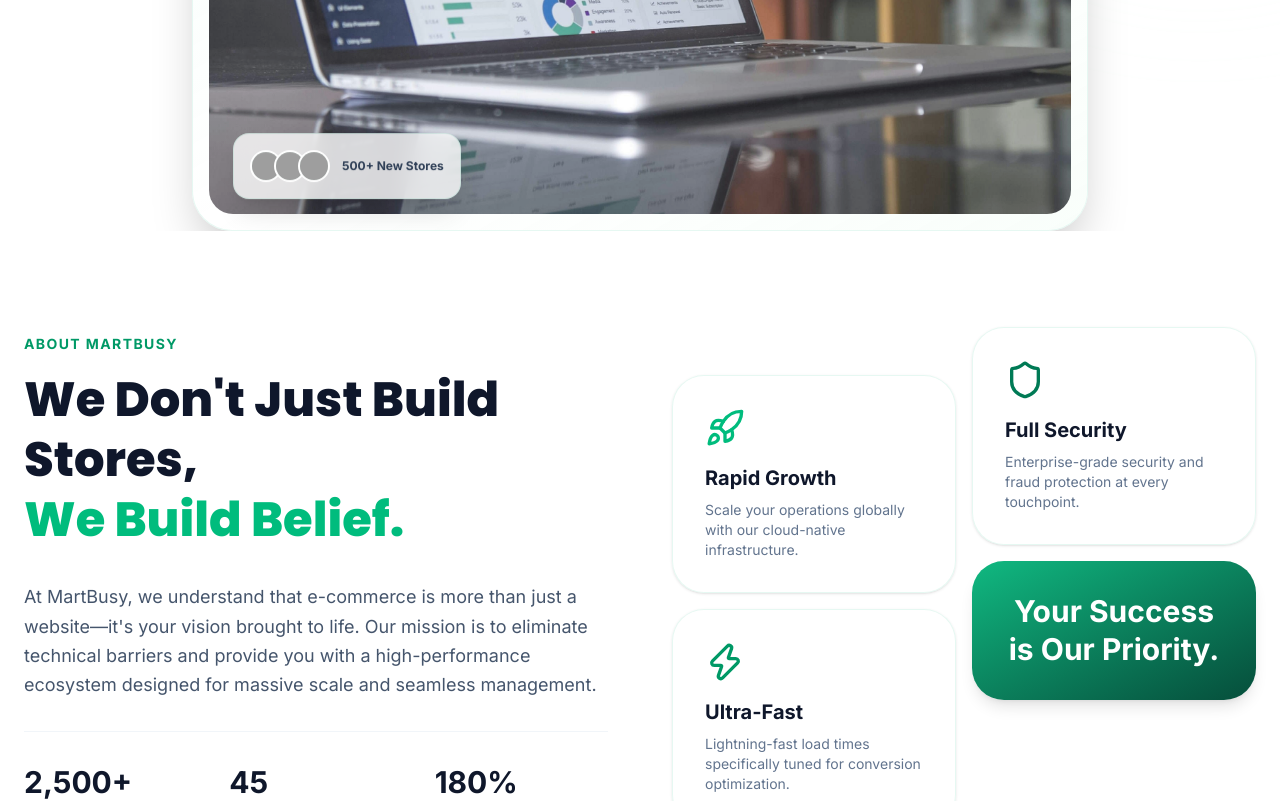
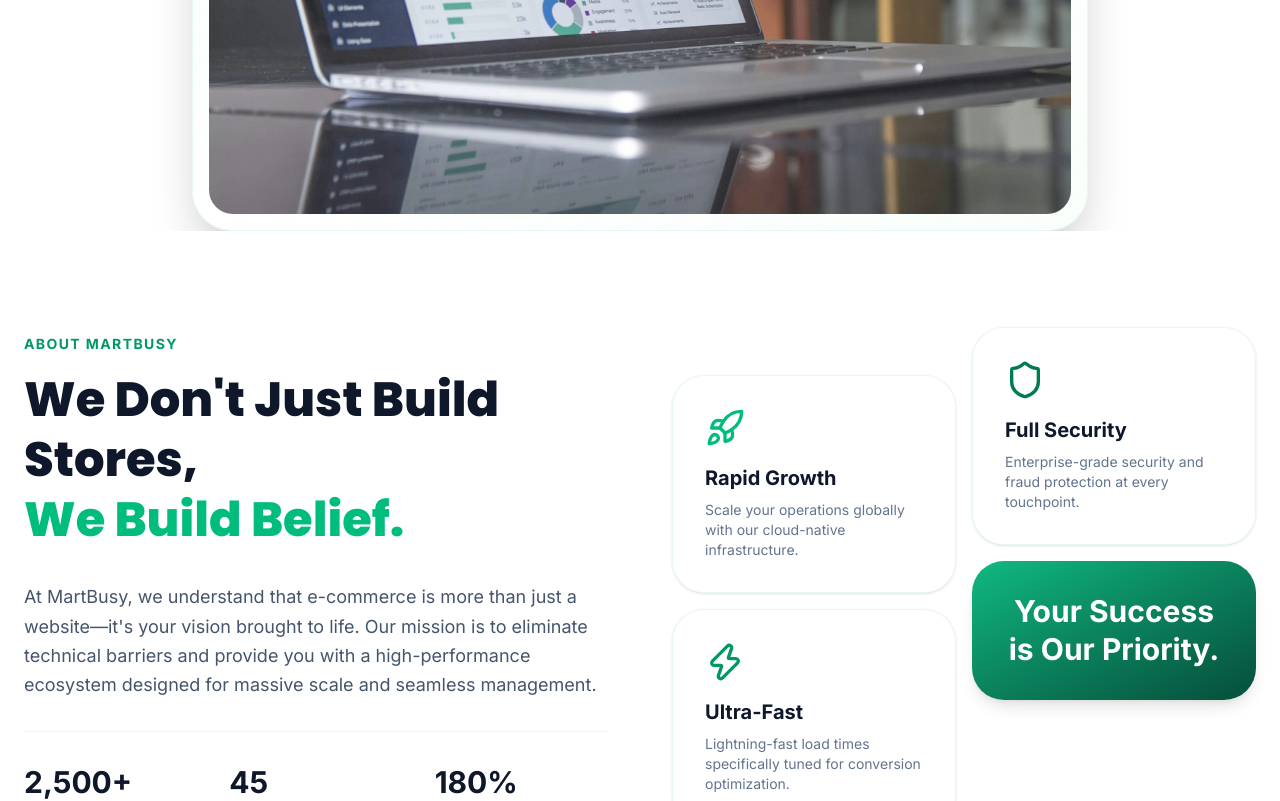
Before and after one commit to iamanKushwah09/BusyMart, a React (Vite) app: page / in a window 1280 px wide. Shown: the part 1220-2021 px from the top of the page. Built offline with nearby package versions, Linux system fonts and the light colour scheme; grey boxes are pictures that could not be loaded.

Commit message:
feat: implement Hero section, EnquiryForm, and core layout components with lazy loading in App.jsx

```diff
--- a/src/App.jsx
+++ b/src/App.jsx
@@ -1,17 +1,17 @@
-import React, { useState, useEffect } from 'react';
+import React, { useState, useEffect, Suspense, lazy } from 'react';
 import Navbar from './components/Navbar';
 import Hero from './components/Hero';
-import About from './components/About';
-import Services from './components/Services';
-import Features from './components/Features';
-import Testimonials from './components/Testimonials';
-import EnquiryForm from './components/EnquiryForm';
-import Footer from './components/Footer';
-import WhatsAppButton from './components/WhatsAppButton';
 import InteractiveBackground from './components/InteractiveBackground';
-import BusyIntegration from './components/BusyIntegration';
 import { motion, AnimatePresence } from 'framer-motion';
 
+const About = lazy(() => import('./components/About'));
+const Services = lazy(() => import('./components/Services'));
+const Features = lazy(() => import('./components/Features'));
+const Testimonials = lazy(() => import('./components/Testimonials'));
+const EnquiryForm = lazy(() => import('./components/EnquiryForm'));
+const Footer = lazy(() => import('./components/Footer'));
+const WhatsAppButton = lazy(() => import('./components/WhatsAppButton'));
+const BusyIntegration = lazy(() => import('./components/BusyIntegration'));
 function App() {
   const [loading, setLoading] = useState(true);
 
@@ -57,15 +57,19 @@
       <Navbar />
       <main>
         <Hero />
+        <Suspense fallback={<div className="py-20 text-center">Loading...</div>}>
           <About />
           <Services />
           <BusyIntegration />
           <Features />
           <Testimonials />
           <EnquiryForm />
+        </Suspense>
       </main>
+      <Suspense fallback={null}>
         <Footer />
         <WhatsAppButton />
+      </Suspense>
     </div>
   );
 }
--- a/src/components/EnquiryForm.jsx
+++ b/src/components/EnquiryForm.jsx
@@ -8,7 +8,7 @@
 
   const onSubmit = async (data) => {
     try {
-      const response = await fetch("https://formsubmit.co/ajax/logicfirst2022@gmail.com", {
+      const response = await fetch("https://formsubmit.co/ajax/Info@Logicfirst.in", {
         method: "POST",
         headers: {
           'Content-Type': 'application/json',
@@ -75,7 +75,7 @@
                     <CheckCircle2 className="w-12 h-12" />
                   </div>
                   <h3 className="text-3xl font-bold text-slate-900">Message Sent!</h3>
-                  <p className="text-slate-500 max-w-xs mx-auto mb-6">We&apos;ll be in touch very soon via logicfirst2022@gmail.com. Thank you for choosing MartBusy.</p>
+                  <p className="text-slate-500 max-w-xs mx-auto mb-6">We&apos;ll be in touch very soon via Info@Logicfirst.in. Thank you for choosing MartBusy.</p>
                   <a
                     href={`https://wa.me/918076901732?text=${encodeURIComponent(`Hi, I just submitted an enquiry on MartBusy.\nName: ${localStorage.getItem('last_enquiry_name') || 'Customer'}\nMessage: ${localStorage.getItem('last_enquiry_msg') || ''}`)}`}
                     target="_blank"
--- a/src/components/Footer.jsx
+++ b/src/components/Footer.jsx
@@ -86,7 +86,7 @@
               </li> */}
               <li className="flex items-center gap-3 text-slate-500">
                 <Mail size={18} className="text-emerald-600" />
-                <span className="font-medium">logicfirst2022@gmail.com</span>
+                <span className="font-medium">Info@Logicfirst.in</span>
               </li>
             </ul>
           </div>
--- a/src/components/Hero.jsx
+++ b/src/components/Hero.jsx
@@ -3,11 +3,7 @@
 import { ArrowRight, MessageSquare, ShieldCheck, Zap, Globe } from 'lucide-react';
 import ParticleBackground from './ParticleBackground';
 import heroDashboard from '../assets/images/hero-dashboard.jpg';
-import avatar1 from '../assets/images/avatar-1.jpg';
-import avatar2 from '../assets/images/avatar-2.jpg';
-import avatar3 from '../assets/images/avatar-3.jpg';
 
-const avatars = [avatar1, avatar2, avatar3];
 const Hero = () => {
   const [index, setIndex] = useState(0);
   const words = [
@@ -125,22 +121,6 @@
                   </div>
                 </motion.div>
 
-                <motion.div
-                  className="absolute bottom-10 left-10 p-4 glass rounded-2xl border-emerald-100 shadow-xl"
-                  animate={{ y: [0, 10, 0] }}
-                  transition={{ duration: 4, repeat: Infinity, ease: "easeInOut", delay: 0.5 }}
-                >
-                  <div className="flex items-center gap-3">
-                    <div className="flex -space-x-2">
-                      {[1, 2, 3].map((i) => (
-                        <div key={i} className="w-8 h-8 rounded-full border-2 border-white bg-emerald-50">
-                          <img src={avatars[i - 1]} alt="User" className="w-full h-full rounded-full" />
-                        </div>
-                      ))}
-                    </div>
-                    <p className="text-xs font-bold text-slate-700">500+ New Stores</p>
-                  </div>
-                </motion.div>
               </div>
             </div>
           </motion.div>
```
Lines whose indentation alone changed are shown as unchanged.
